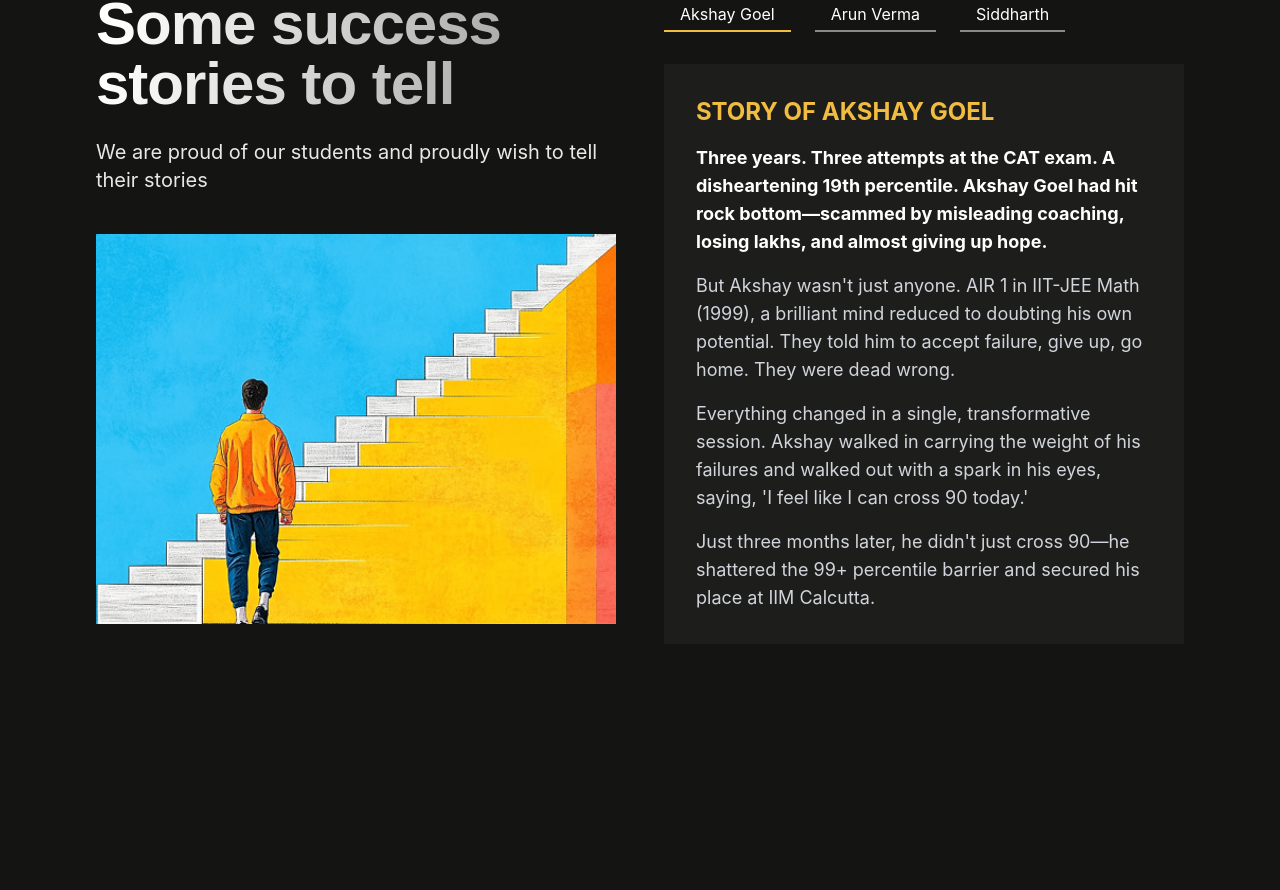
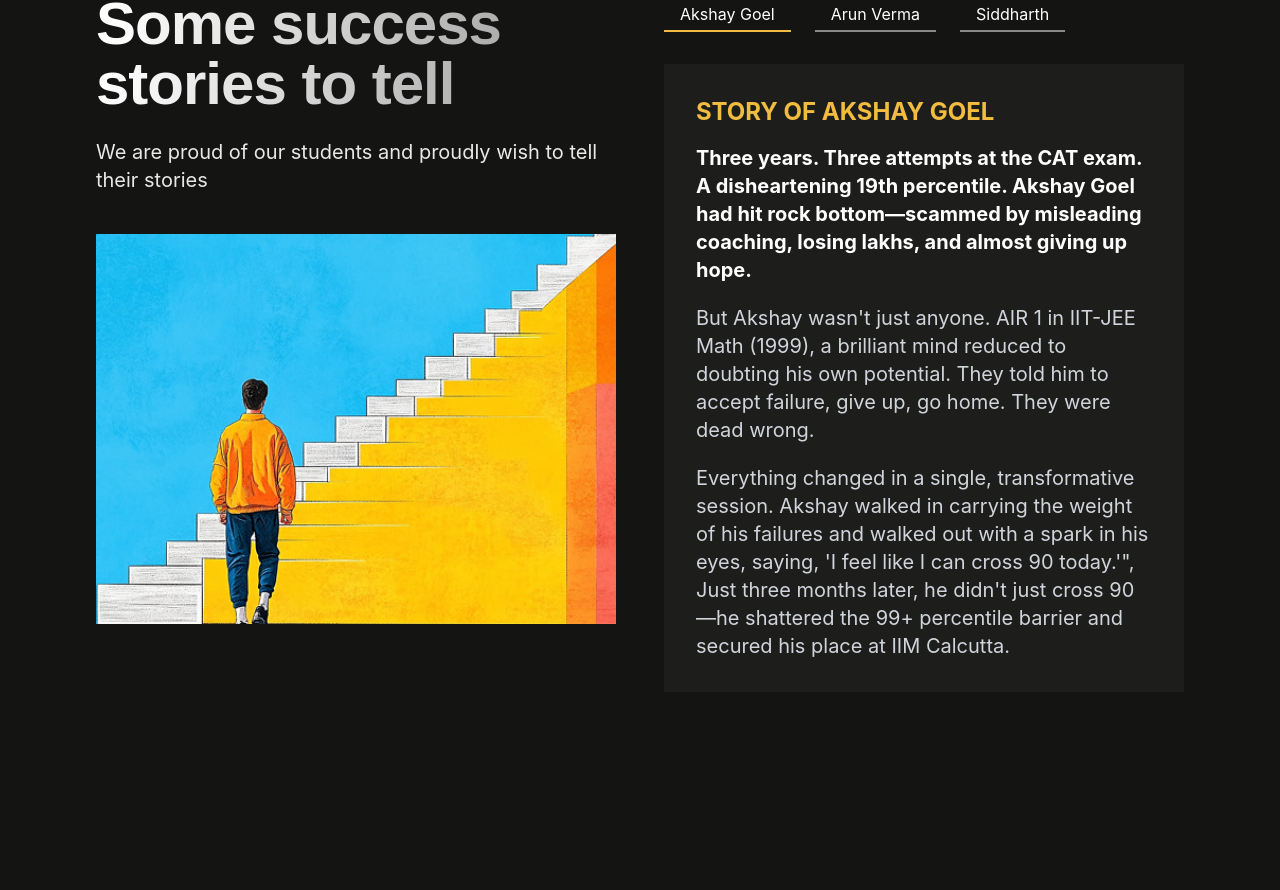
Before and after one commit to AESiR-0/mission-abc-new, a Next.js app: page / in a window 1280 px wide. Shown: the part 3161-4051 px from the top of the page. Built offline with nearby package versions, Linux system fonts and the light colour scheme; a web font is replaced by a local one.

Commit message:
changed: content for stories

```diff
--- a/components/shared/Stories.tsx
+++ b/components/shared/Stories.tsx
@@ -17,8 +17,8 @@ const stories: Story[] = [
     content: [
       "Three years. Three attempts at the CAT exam. A disheartening 19th percentile. Akshay Goel had hit rock bottom—scammed by misleading coaching, losing lakhs, and almost giving up hope.",
       "But Akshay wasn't just anyone. AIR 1 in IIT-JEE Math (1999), a brilliant mind reduced to doubting his own potential. They told him to accept failure, give up, go home. They were dead wrong.",
-      "Everything changed in a single, transformative session. Akshay walked in carrying the weight of his failures and walked out with a spark in his eyes, saying, 'I feel like I can cross 90 today.'",
-      "Just three months later, he didn't just cross 90—he shattered the 99+ percentile barrier and secured his place at IIM Calcutta."
+      `Everything changed in a single, transformative session. Akshay walked in carrying the weight of his failures and walked out with a spark in his eyes, saying, 'I feel like I can cross 90 today.'",
+      Just three months later, he didn't just cross 90—he shattered the 99+ percentile barrier and secured his place at IIM Calcutta.`
     ],
     background: "bg-gray-900"
   },
@@ -26,10 +26,9 @@ const stories: Story[] = [
     name: "Arun Verma",
     title: "STORY OF ARUN VERMA",
     content: [
-      "Three years. Three attempts at the CAT exam. A disheartening 19th percentile. Akshay Goel had hit rock bottom—scammed by misleading coaching, losing lakhs, and almost giving up hope.",
-      "But Akshay wasn't just anyone. AIR 1 in IIT-JEE Math (1999), a brilliant mind reduced to doubting his own potential. They told him to accept failure, give up, go home. They were dead wrong.",
-      `Everything changed in a single, transformative session. Akshay walked in carrying the weight of his failures and walked out with a spark in his eyes, saying, 'I feel like I can cross 90 today.
-      Just three months later, he didn't just cross 90—he shattered the 99+ percentile barrier and secured his place at IIM Calcutta.`
+      "Arun Verma didn't have the luxury of an IIT background or a knack for math. He started his CAT journey at a modest 58th percentile, burdened by self-doubt...",
+      "Four months of relentless effort and the right mentorship later, Arun transformed into a top performer with a 99.74 percentile, earning admission into IIM Ahmedabad.",
+      `His story is a testament that you don't need years of preparation or a fancy degree. With the right mentor, a winning strategy, and unwavering commitment, the impossible becomes achievable.`
     ],
     background: "bg-gray-900"
   },
@@ -37,8 +36,10 @@ const stories: Story[] = [
     name: "Siddharth",
     title: "STORY OF SIDDHARTH",
     content: [
-      "Three years. Three attempts at the CAT exam. A disheartening 19th percentile. Akshay Goel had hit rock bottom—scammed by misleading coaching, losing lakhs, and almost giving up hope.",
-      "But Akshay wasn't just anyone. AIR 1 in IIT-JEE Math (1999), a brilliant mind reduced to doubting his own potential. They told him to accept failure, give up, go home. They were dead wrong.",
+      "Siddharth, an engineer, struggled against the tides of self-doubt and anxiety, his dreams anchored in IIM Bangalore",
+      "Under Sandeep's mentorship, he mastered verbal, quant, and DI, leveraging the OCTAVE strategy and KTW sessions to reshape his mindset.",
+      `The outcome? Offers from IIMA, IIMC, and IIMB—choosing Bangalore for its vibrant startup culture.
+These stories prove one thing—no dream is too big with the right guidance.`
     ]
   }
   // Add more stories as needed
@@ -108,8 +109,7 @@ const Stories = () => {
                     {story.name}
                   </span>
                   <span
-                    className={`w-full h-0.5 transition-all duration-300 ${
-                      selectedStory == story
+                    className={`w-full h-0.5 transition-all duration-300 ${selectedStory == story
                       ? 'bg-yellow w-full'
                       : 'bg-white/50 w-1/2 group-hover:w-full'
                       }`}
@@ -123,12 +123,11 @@ const Stories = () => {
               <h2 className="text-lg sm:text-xl md:text-2xl text-yellow font-bold mb-4">
                 {selectedStory.title}
               </h2>
-              <div className="flex flex-col gap-3 md:gap-4">
+              <div className="flex flex-col gap-3 md:gap-5">
                 {selectedStory.content.map((paragraph, index) => (
                   <p
                     key={index}
-                    className={`text-sm sm:text-base md:text-lg ${
-                      index == 0
+                    className={`text-md sm:text-base md:text-xl ${index == 0
                       ? 'font-bold text-white'
                       : 'text-gray-300'
                       }`}
```
Lines whose indentation alone changed are shown as unchanged.
